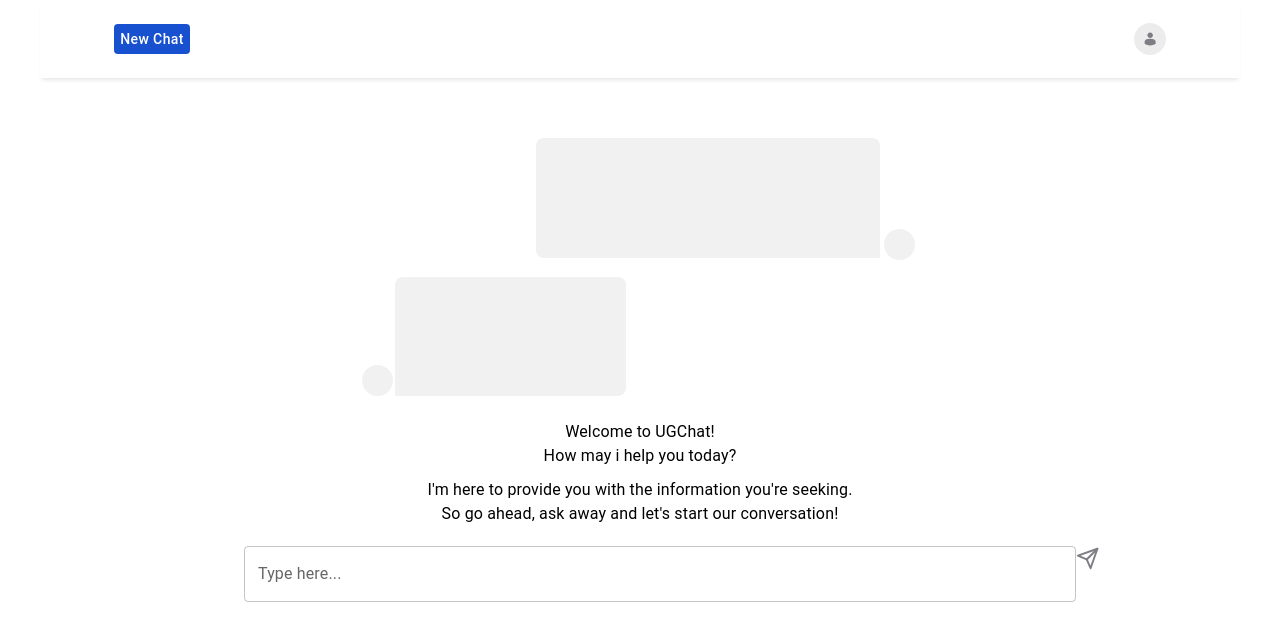
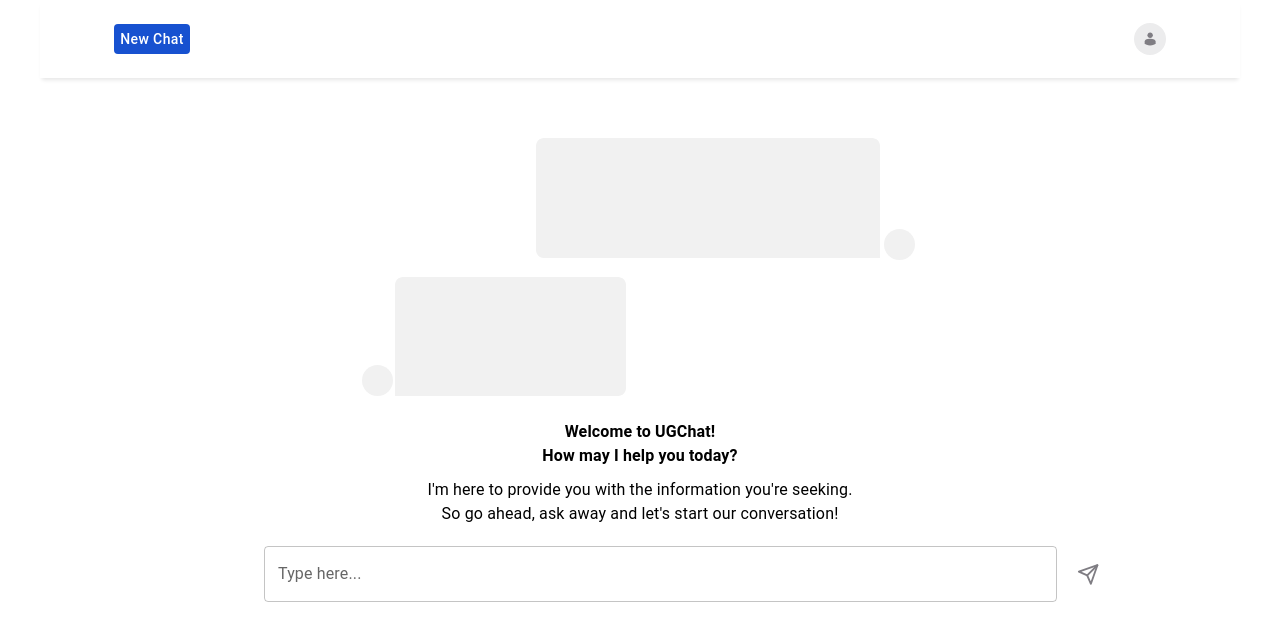
Before and after one commit to infoInk/frontend.github.io, a React (Create React App) app: page / in a window 1280 px wide. Shown: the top 640 px of the page. Built offline with nearby package versions, Linux system fonts and the light colour scheme; the HTML template or start-up script is replaced by a standard one.

Commit message:
fixed input field for empty state

```diff
--- a/package.json
+++ b/package.json
@@ -5,13 +5,12 @@
   "dependencies": {
     "@emotion/react": "^11.11.1",
     "@emotion/styled": "^11.11.0",
-    "@mui/material": "^5.13.5",
+    "@mui/material": "^5.14.2",
     "@testing-library/jest-dom": "^5.16.5",
     "@testing-library/react": "^13.4.0",
     "@testing-library/user-event": "^13.5.0",
     "react": "^18.2.0",
     "react-dom": "^18.2.0",
-    "react-scripts": "^5.0.1",
     "sass": "^1.63.6",
     "web-vitals": "^2.1.4"
   },
@@ -38,5 +37,8 @@
       "last 1 firefox version",
       "last 1 safari version"
     ]
+  },
+  "devDependencies": {
+    "react-scripts": "^5.0.1"
   }
 }
--- a/src/pages/emptystate.jsx
+++ b/src/pages/emptystate.jsx
@@ -26,21 +26,23 @@
           />
         </svg>
         <Box sx={{ my: "20px" }}>
-          <Typography>Welcome to UGChat!</Typography>
-          <Typography>How may i help you today?</Typography>
+          <Typography><strong>Welcome to UGChat!</strong></Typography>
+          <Typography><strong>How may I help you today?</strong></Typography>
           <Typography sx={{ my: "10px" }}>
             I'm here to provide you with the information you're seeking.
             <br /> So go ahead, ask away and let's start our conversation!
           </Typography>
         </Box>
-        <Box sx={{ width: "855px", mx: "180px", display:"flex",}}>
-          <TextField fullWidth label="Type here..." id="fullWidth" />
+        <Box sx={{ width: "855px", mx: "180px",display:"flex", justifyContent: "center",
+            alignItems: "center"}}>
+          <TextField fullWidth label="Type here..." id="fullWidth" sx={{mx:"20px"}} />
           <svg
             width="24"
             height="25"
             viewBox="0 0 24 25"
             fill="none"
             xmlns="http://www.w3.org/2000/svg"
+
 
           >
             <path
```
Also changed, not shown: 1 other file (tests, documents, lock files or other folders).
